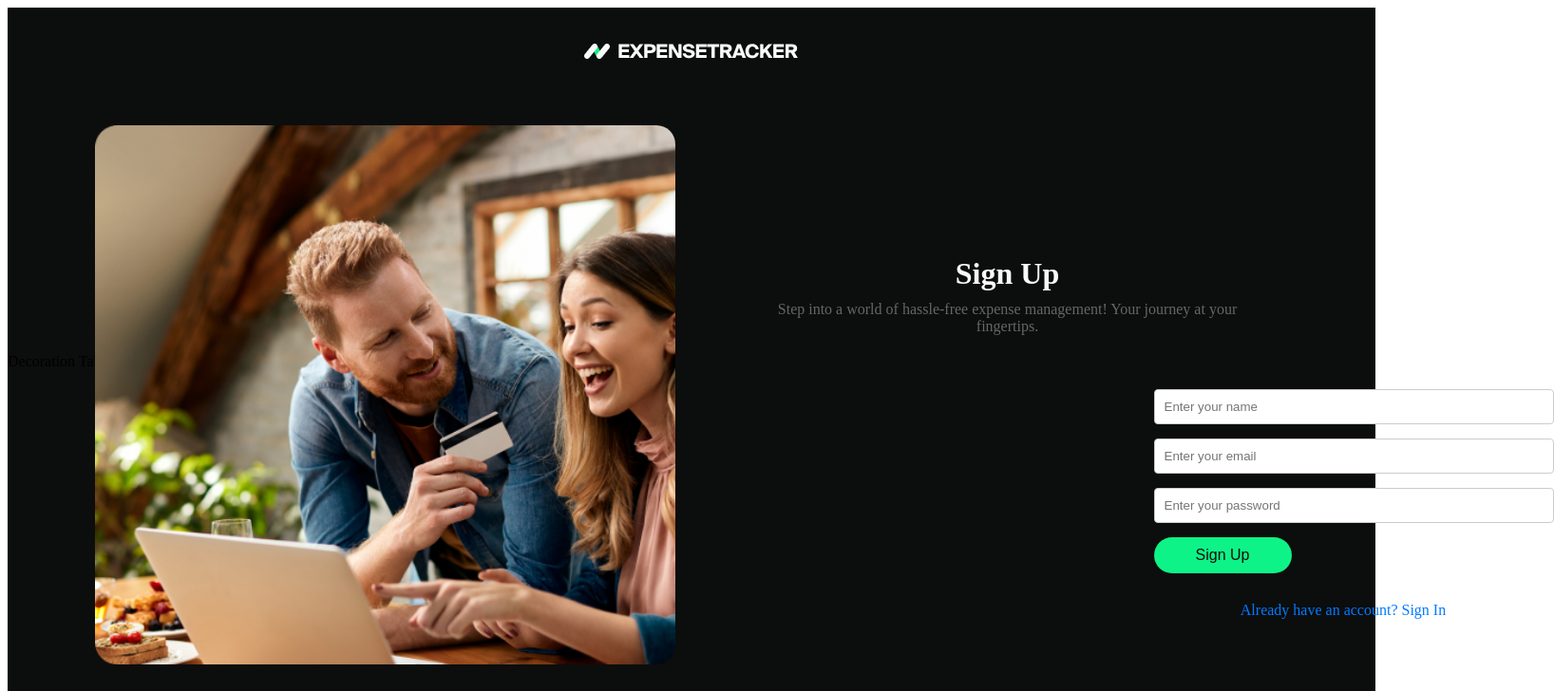
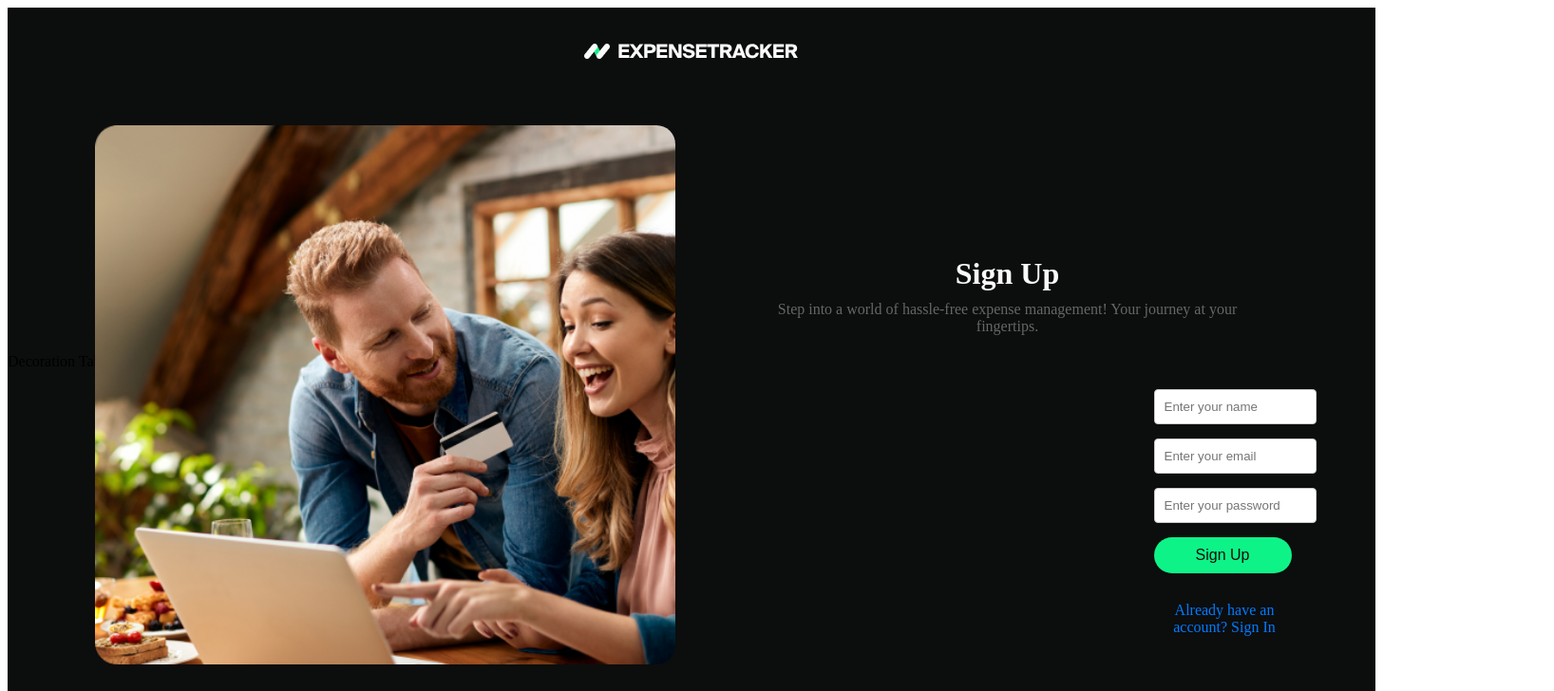
Before and after one commit to Reuelle/expense-tracker, a React (Create React App) app: page /expense-tracker/register in a window 1280 px wide. Shown: the top 728 px of the page at 95% size, 1636 px wide, since content can reach past the window. Built offline with nearby package versions, Linux system fonts and the light colour scheme.

Commit message:
Update RegisterPage.module.css

```diff
--- a/src/components/RegisterPage/RegisterPage.module.css
+++ b/src/components/RegisterPage/RegisterPage.module.css
@@ -31,7 +31,7 @@
 .registerPage form {
   height: 48px;
   border-radius: 12px;
-  width: 399px;
+  width: 149px;
   margin-left: 686px; /* Ensure form aligns with the header */
 }
 
```
